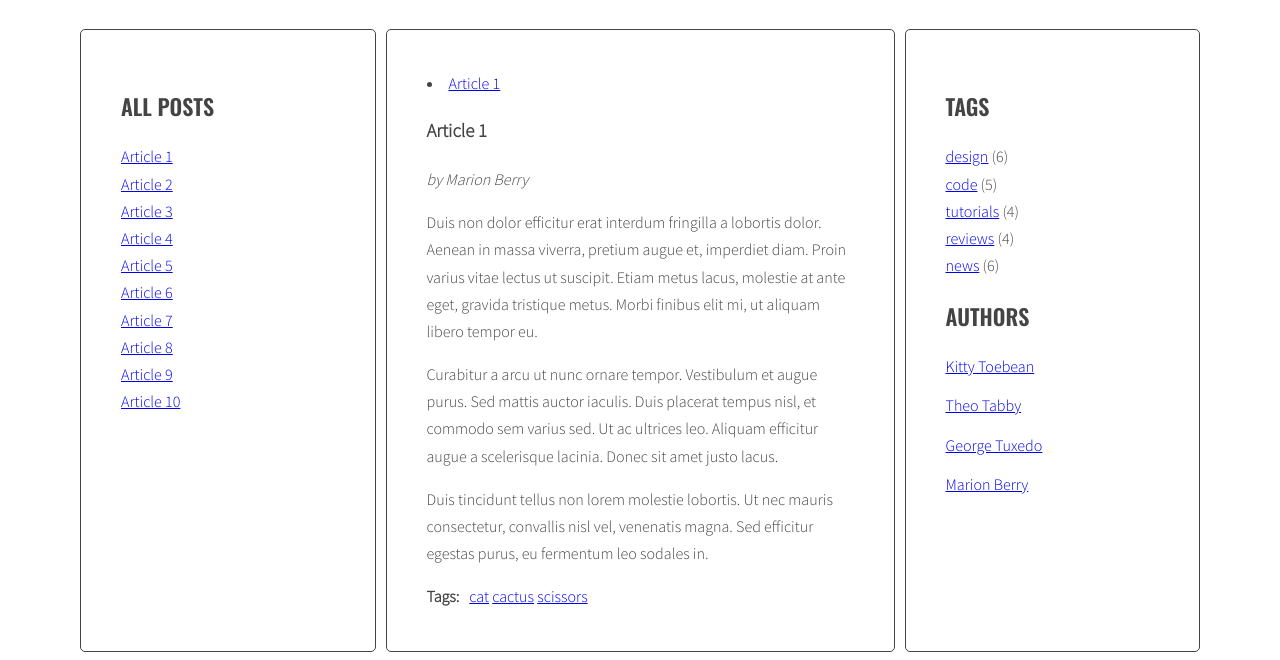
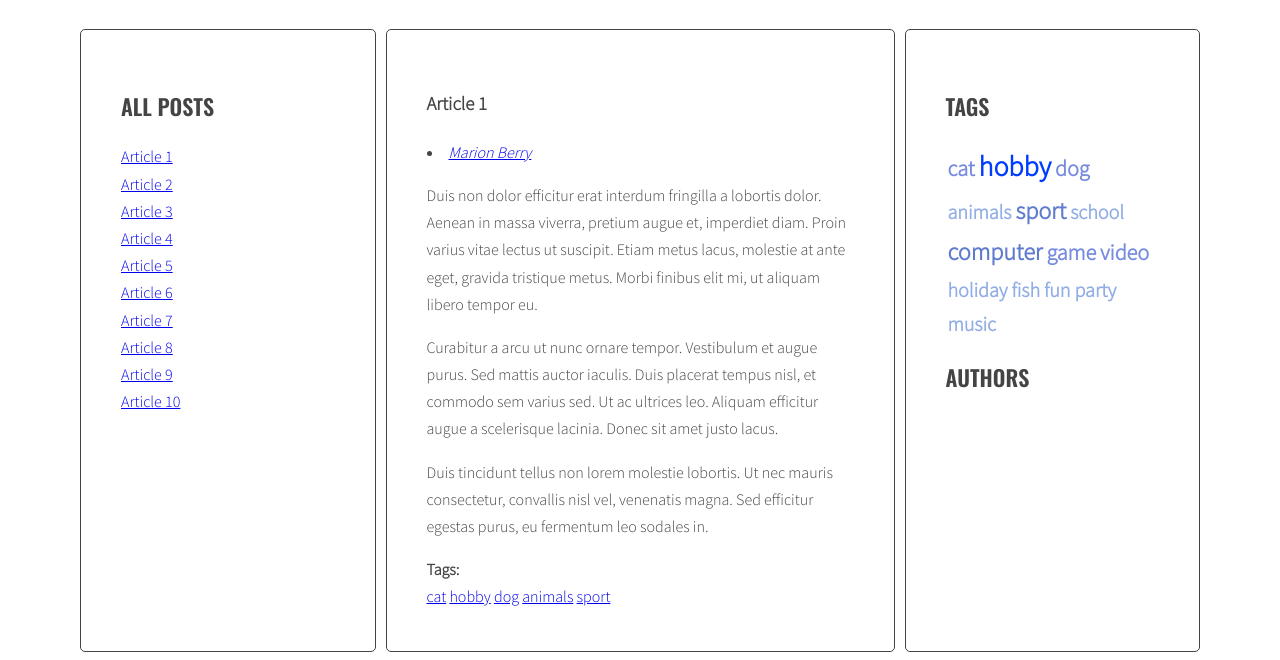
Before and after one commit to radex171/javaScript-blog, a website: page index.html in a window 1280 px wide. Shown: the part 250-910 px from the top of the page. Drawn offline with nearby package versions, Linux system fonts and the light colour scheme.

Commit message:
add tags to cloudTags

```diff
--- a/index.html
+++ b/index.html
@@ -20,9 +20,9 @@
               </ul>
             </aside>
             <section class="posts">
-              <article class="post active" id="article-1" data-tags="cat cactus scissors">
+              <article class="post active" id="article-1" data-tags="cat hobby dog animals sport" data-author="Marion Berry">
                 <h3 class="post-title">Article 1</h3>
-                <p class="post-author">by Marion Berry</p>
+                <p class="post-author"></p>
                 <div class="post-content">
                   <p>Duis non dolor efficitur erat interdum fringilla a lobortis dolor. Aenean in massa viverra, pretium augue et, imperdiet diam. Proin varius vitae lectus ut suscipit. Etiam metus lacus, molestie at ante eget, gravida tristique metus. Morbi finibus elit mi, ut aliquam libero tempor eu.</p>
 
@@ -37,9 +37,9 @@
                   </ul>
                 </div>
               </article>
-              <article class="post" id="article-2" data-tags="glue school homework scissors">
+              <article class="post" id="article-2" data-tags="school dog cat animals" data-author="Theo Tabby">
                 <h3 class="post-title">Article 2</h3>
-                <p class="post-author">by Theo Tabby</p>
+                <p class="post-author"></p>
                 <div class="post-content">
                   <p>Phasellus sollicitudin, arcu vel iaculis ullamcorper, quam leo viverra orci, et faucibus quam sapien vel est. Maecenas ac suscipit elit. Nullam interdum, lorem vitae venenatis pulvinar, ex dui malesuada nunc, tempus cursus enim metus vel nulla.</p>
 
@@ -54,9 +54,9 @@
                   </ul>
                 </div>
               </article>
-              <article class="post" id="article-3" data-tags="computer game video music">
+              <article class="post" id="article-3" data-tags="computer hobby game video" data-author="George Tuxedo">
                 <h3 class="post-title">Article 3</h3>
-                <p class="post-author">by George Tuxedo</p>
+                <p class="post-author"></p>
                 <div class="post-content">
                   <p>Mauris vel pellentesque turpis, ac sodales nisl. Quisque iaculis mi velit, ut convallis tellus accumsan a. Quisque iaculis, nisi et dignissim tincidunt, nisl eros euismod nulla, finibus laoreet erat enim posuere elit.</p>
 
@@ -69,9 +69,9 @@
                   </ul>
                 </div>
               </article>
-              <article class="post" id="article-4" data-tags="retro computer old game">
+              <article class="post" id="article-4" data-tags="hobby computer game" data-author="Kitty Toebean">
                 <h3 class="post-title">Article 4</h3>
-                <p class="post-author">by Kitty Toebean</p>
+                <p class="post-author"></p>
                 <div class="post-content">
                   <p>Morbi vel cursus nulla, vel varius mauris. Suspendisse sed elit sit amet risus faucibus vestibulum ut sit amet purus. Donec orci est, condimentum ut quam quis, scelerisque fringilla ligula.</p>
 
@@ -86,9 +86,9 @@
                   </ul>
                 </div>
               </article>
-              <article class="post" id="article-5" data-tags="sport holiday football final">
+              <article class="post" id="article-5" data-tags="sport holiday game" data-author="Marion Berry">
                 <h3 class="post-title">Article 5</h3>
-                <p class="post-author">by Marion Berry</p>
+                <p class="post-author"></p>
                 <div class="post-content">
                   <p>Suspendisse sem eros, euismod condimentum arcu ac, consequat fermentum orci. Nam convallis lacus nec interdum vestibulum. Vestibulum luctus, quam eu tristique ornare, lorem nibh sodales enim, vitae tempor dolor ante vitae tortor.</p>
 
@@ -103,11 +103,11 @@
                   </ul>
                 </div>
               </article>
-              <article class="post" id="article-6" data-tags="holiday beach sea">
+              <article class="post" id="article-6" data-tags="holiday sport hobby fish" data-author="George Tuxedo">
                 <h3 class="post-title">Article 6</h3>
-                <p class="post-author">by George Tuxedo</p>
+                <p class="post-author"></p>
                 <div class="post-content">
-                  <p>Donec posuere iaculis ante sed hendrerit. Lorem ipsum dolor sit amet, consectetur adipiscing elit. Quisque hendrerit neque nec urna tincidunt, quis vehicula dui vulputate. Morbi est sapien, auctor ut lectus eu, placerat viverra lorem.</p>
+                  <p>eeejo Donec posuere iaculis ante sed hendrerit. Lorem ipsum dolor sit amet, consectetur adipiscing elit. Quisque hendrerit neque nec urna tincidunt, quis vehicula dui vulputate. Morbi est sapien, auctor ut lectus eu, placerat viverra lorem.</p>
 
                   <p>Cras consectetur at erat id accumsan. Suspendisse lacinia in nulla quis vulputate. Nunc vitae consectetur augue. Nam ut vehicula mi. Aliquam tristique, purus in hendrerit porta, elit lectus finibus mi, vel malesuada nisl lectus a libero.</p>
 
@@ -119,10 +119,11 @@
 
                   </ul>
                 </div>
+
               </article>
-              <article class="post" id="article-7" data-tags="car motor motorisation sport old-car">
+              <article class="post" id="article-7" data-tags="hobby sport" data-author="Kitty Toebean">
                 <h3 class="post-title">Article 7</h3>
-                <p class="post-author">by Kitty Toebean</p>
+                <p class="post-author"></p>
                 <div class="post-content">
                   <p>Donec eleifend mauris ac nisl fermentum, ac fermentum turpis dignissim. Aliquam diam nisl, imperdiet a varius eget, lobortis sed nisi. Nullam suscipit ipsum sed magna blandit, sed pellentesque urna malesuada.</p>
 
@@ -133,13 +134,13 @@
                 <div class="post-tags">
                   <p><strong>Tags:</strong></p>
                   <ul class="list list-horizontal">
-
                   </ul>
                 </div>
+
               </article>
-              <article class="post" id="article-8" data-tags="music film hobby">
+              <article class="post" id="article-8" data-tags="computer video sport" data-author="Theo Tabby">
                 <h3 class="post-title">Article 8</h3>
-                <p class="post-author">by Theo Tabby</p>
+                <p class="post-author"></p>
                 <div class="post-content">
                   <p>Praesent quis imperdiet erat. Curabitur tempor sapien a interdum malesuada. Proin libero erat, sagittis a sollicitudin eget, pulvinar nec risus. Cras et suscipit sem.</p>
 
@@ -154,9 +155,9 @@
                   </ul>
                 </div>
               </article>
-              <article class="post" id="article-9" data-tags="animals cat hobby dog bird fish">
+              <article class="post" id="article-9" data-tags="school cat hobby dog fish" data-author="Marion Berry">
                 <h3 class="post-title">Article 9</h3>
-                <p class="post-author">by Marion Berry</p>
+                <p class="post-author"></p>
                 <div class="post-content">
                   <p>Tam et facilisis purus. Donec vulputate est quis lobortis posuere. Nunc vitae lorem ut odio faucibus pulvinar nec in justo. Ut ut ante ac tellus ornare tempus. Nunc maximus, tortor et dictum convallis, nunc libero posuere leo, scelerisque ultrices arcu sapien ut tellus.</p>
 
@@ -171,9 +172,9 @@
                   </ul>
                 </div>
               </article>
-              <article class="post" id="article-10" data-tags="chopper motor harley-davidson">
+              <article class="post" id="article-10" data-tags="fun hobby party video music computer" data-author="George Tuxedo">
                 <h3 class="post-title">Article 10</h3>
-                <p class="post-author">by George Tuxedo</p>
+                <p class="post-author"></p>
                 <div class="post-content">
 
                   <p>Aliquam erat volutpat. Ut non eleifend lectus. Donec suscipit tellus tempor, ornare dui id, hendrerit neque. Phasellus lacinia laoreet dui in luctus. Sed hendrerit, magna sit amet varius tempor, augue augue scelerisque est, non scelerisque mauris libero eu sapien.</p>
@@ -196,34 +197,11 @@
 
               <ul class="list tags">
 
-                <li><a href="#">design</a> <span>(6)</span></li>
-                <li><a href="#">code</a> <span>(5)</span></li>
-                <li><a href="#">tutorials</a> <span>(4)</span></li>
-                <li><a href="#">reviews</a> <span>(4)</span></li>
-                <li><a href="#">news</a> <span>(6)</span></li>
+
               </ul>
               <h2 class="section-title">Authors</h2>
-              <ul class="list authors">
-                <li>
-                  <a href="#">
-                    <span class="author-name">Kitty Toebean</span>
-                  </a>
-                </li>
-                <li>
-                  <a href="#">
-                    <span class="author-name">Theo Tabby</span>
-                  </a>
-                </li>
-                <li>
-                  <a href="#">
-                    <span class="author-name">George Tuxedo</span>
-                  </a>
-                </li>
-                <li>
-                  <a href="#">
-                    <span class="author-name">Marion Berry</span>
-                  </a>
-                </li>
+              <ul class="list-authors">
+
               </ul>
             </aside>
           </main>
--- a/js/script.js
+++ b/js/script.js
@@ -1,11 +1,10 @@
-
 const titleClickHandler = function(){
   event.preventDefault();
   const clickedElement = this;
   console.log(clickedElement);
   /*[done] remove class 'active' from all article links  */
 
-  const activeLink = document.querySelector('.titles a.active');
+  const activeLink = document.querySelector ('.titles a.active');
   if(activeLink) activeLink.classList.remove('active');
 
   /* [in progress] add class 'active' to the clicked link */
@@ -28,7 +27,7 @@ const titleClickHandler = function(){
 
   const targetArticle = document.querySelector (articleSelector);
   /* add class 'active' to the correct article */
-
+  clickedElement.classList.add('active');
   targetArticle.classList.add('active');
 };
 
@@ -37,7 +36,13 @@ const titleClickHandler = function(){
 const optArticleSelector = '.post',
   optTitleSelector = '.post-title',
   optTitleListSelector = '.titles',
-  optArticleTagsSelector = '.post-tags .list';
+  optArticleTagsSelector = '.post-tags .list',
+  optArticleAuthorSelector = '.post-author',
+  optArticleAuthorSelectorLink = '.post-author a',
+  optTagListSelector = '.tags.list',
+  optCloudClassCount = '5',
+  optCloudClassPrefix = 'tag-size-';
+
 
 function generateTitleLinks(customSelector = ''){
 
@@ -62,22 +67,68 @@ function generateTitleLinks(customSelector = ''){
     const linkHTML = '<li><a href="#' + articleId + '"><span>' + articleTitle + '</span></a></li>';
 
     /* insert link into titleList */
-    article.insertAdjacentHTML ('afterbegin', linkHTML);
+
 
     /* insert link into html variable */
     html = html + linkHTML;
   }
 
   titleList.innerHTML = html;
+
+  const links = document.querySelectorAll('.titles a');
+  for(let link of links){
+    link.addEventListener('click', titleClickHandler);
+  }
+}
+generateTitleLinks();
+
+function calcParams (tags) {
+  console.log('minMax object created');
+
+  const minMax = {
+    max : 0,
+    min : 999,
+  };
+
+  for (let tag of Object.keys(tags)) {
+    console.log(tag + ' used ' + tags[tag] + ' times');
+
+    if (tags[tag] > minMax.max) {
+      minMax.max = tags[tag];
+    }
+     if (tags[tag] < minMax.min) {
+      minMax.min = tags[tag];
+    }
+  }
+
+  return minMax;
 }
 
-generateTitleLinks();
-const links = document.querySelectorAll('.titles a');
 
-for(let link of links){
-  link.addEventListener('click', titleClickHandler);
+function calculateTagClass(value, minMax) {
+  console.log('class calculated');
+
+  const normalizedValue = value - minMax.min;
+  console.log('normalizedvalue: ', normalizedValue);
+
+  const normalizedMax = minMax.max - minMax.min;
+  console.log('normalizedMax: ', normalizedMax);
+
+  const percentage = normalizedValue / normalizedMax;
+  console.log('percentage: ', percentage);
+
+  const classNumber = Math.floor(percentage * (optCloudClassCount - 1) + 1);
+  console.log('classNumber: ', classNumber);
+
+  const className = optCloudClassPrefix + classNumber;
+  console.log('className: ', className);
+
+  return className;
 }
+
 function generateTags(){
+  /* create a new variable allTags with an empty object */
+  let allTags = {};
   /* find all articles */
   const articles = document.querySelectorAll (optArticleSelector);
 
@@ -97,11 +148,18 @@ function generateTags(){
     /* START LOOP: for each tag */
     for(let tag of articleTagsArray){
     /* generate HTML of the link */
-      let linkHtml = '<li><a href="#tag-' + tag + '">'  + tag + '</a></li> ';
+      const linkHTML = '<li><a href="#tag-' + tag + '">'  + tag + '</a></li> ';
 
       /* add generated code to html variable */
-      html = html + linkHtml;
+      html = html + linkHTML;
+      /* [NEW] check if this link is NOT already in allTags */
+      if (!allTags.hasOwnProperty(tag)){
+        allTags[tag] = 1;
+      }
+      else {
+        allTags[tag]++;
 
+      }
     /* END LOOP: for each tag */
     }
     /* insert HTML of all the links into the tags wrapper */
@@ -109,7 +167,25 @@ function generateTags(){
 
   /* [done] END LOOP: for every article: */
   }
+  /* [NEW] find list of tags in right column */
+  const tagList = document.querySelector('.tags');
+
+  /* [NEW] add html from allTags to tagList */
+
+
+  const tagsParams = calcParams(allTags);
+  console.log('tagsparams', tagsParams);
+  let allTagsHTML = '';
+  for (let tag in allTags){
+    allTagsHTML += '<li><a href="#tag-' + tag + '" class=" inline ' + calculateTagClass(allTags[tag], tagsParams) + '">' + tag  + '</a></li>';
+    const tagLinkHTML = calculateTagClass(allTags[tag], tagsParams)
+    console.log(tagLinkHTML)
+  }
+
+  tagList.innerHTML = allTagsHTML;
 }
+
+
 generateTags();
 /*-----------------*/
 
@@ -143,11 +219,12 @@ function tagClickHandler(event){
   }
   /* execute function "generateTitleLinks" with article selector as argument */
 
-  generateTitleLinks('[data-tags~="' + tag + '" ]');}
+  generateTitleLinks('[data-tags~="' + tag + '" ]');
+}
 
 function addClickListenersToTags(){
   /* find all links to tags */
-  const linksToTag = document.querySelectorAll('.post-tags .list a, .sidebar .tags a');
+  const linksToTag = document.querySelectorAll('.post-tags a');
   /* START LOOP: for each link */
   for (let linkToTag of linksToTag) {
   /* add tagClickHandler as event listener for that link */
@@ -156,3 +233,47 @@ function addClickListenersToTags(){
   }
 }
 addClickListenersToTags();
+
+/*------GenerateAuthors--------*/
+
+
+function generateAuthors(){
+  let allAuthors = document.querySelectorAll(optArticleSelector);
+
+  for(let articleAuthor of allAuthors){
+
+    const authorWrapper = articleAuthor.querySelector(optArticleAuthorSelector);
+    let html = '';
+    const author = articleAuthor.getAttribute('data-author');
+    const linkAuthor = '<li><a href="#author-' + author + '">' + author + '</a></li>' + '';
+
+    html = html + linkAuthor;
+    authorWrapper.innerHTML = html;
+    console.log(authorWrapper);
+  }
+
+}
+generateAuthors();
+function authorClickHandler(event){
+  event.preventDefault();
+  const clickedElement = this;
+  const href = clickedElement.getAttribute('href');
+  const author = href.replace('#author-','');
+  const activeAuthorlinks = document.querySelectorAll('a.active[href^="#author-"]');
+  for ( let activeAuthor of activeAuthorlinks){
+    activeAuthor.classList.remove('actve');
+  }
+  const authorslinks = document.querySelectorAll('a[href^="#author-' + href + '"]');
+  for(let authorlink of authorslinks){
+    authorlink.classList.add('active');
+  }
+  generateTitleLinks('[data-author="' + author + '"]');
+}
+
+function addClickListenersToAuthors(){
+  const linkToAuthors = document.querySelectorAll(optArticleAuthorSelector + optArticleAuthorSelectorLink);
+  for(let linkToAuthor of linkToAuthors){
+    linkToAuthor.addEventListener('click', authorClickHandler);
+  }
+}
+addClickListenersToAuthors();
--- a/sass/style.scss
+++ b/sass/style.scss
@@ -112,9 +112,53 @@ body {
   font-style: italic;
 }
 
-.post-tags {
-  display: flex;
-  p {
+.post-tags p {
     margin: 0 10px 0 0;
   }
+
+
+/* tags */
+
+
+.tags li{
+  font-weight: 800;
+
+
+.tag-size-5 {
+  font-size: 28px;
+  text-decoration: none;
+  color: rgb(0, 60, 255);
 }
+
+
+.tag-size-4 {
+  font-size: 26px;
+  text-decoration: none;
+  color: rgb(54, 96, 236);
+}
+
+.tag-size-3 {
+  font-size: 24px;
+  text-decoration: none;
+  color: rgb(95, 123, 206);
+}
+
+.tag-size-2 {
+  font-size: 22px;
+  text-decoration: none;
+  color: rgb(118, 139, 223);
+}
+
+.tag-size-1 {
+  font-size: 20px;
+  text-decoration: none;
+  color: rgb(145, 173, 229);
+}
+}
+.sidebar .tags li{
+
+  display: inline-block;
+  margin: 0 2px;
+
+
+}
```
Also changed, not shown: css/style.css, 1 other file.
